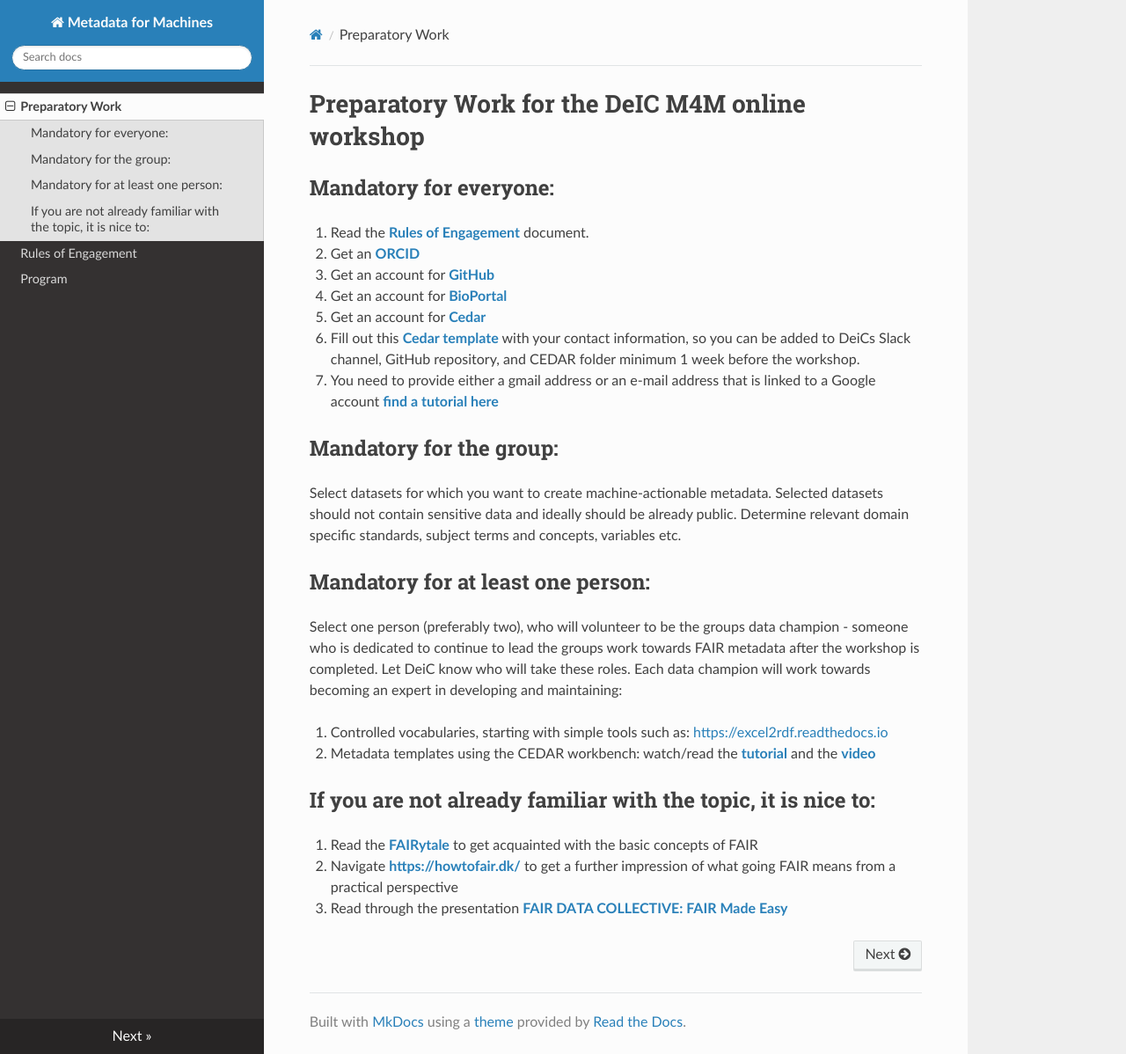
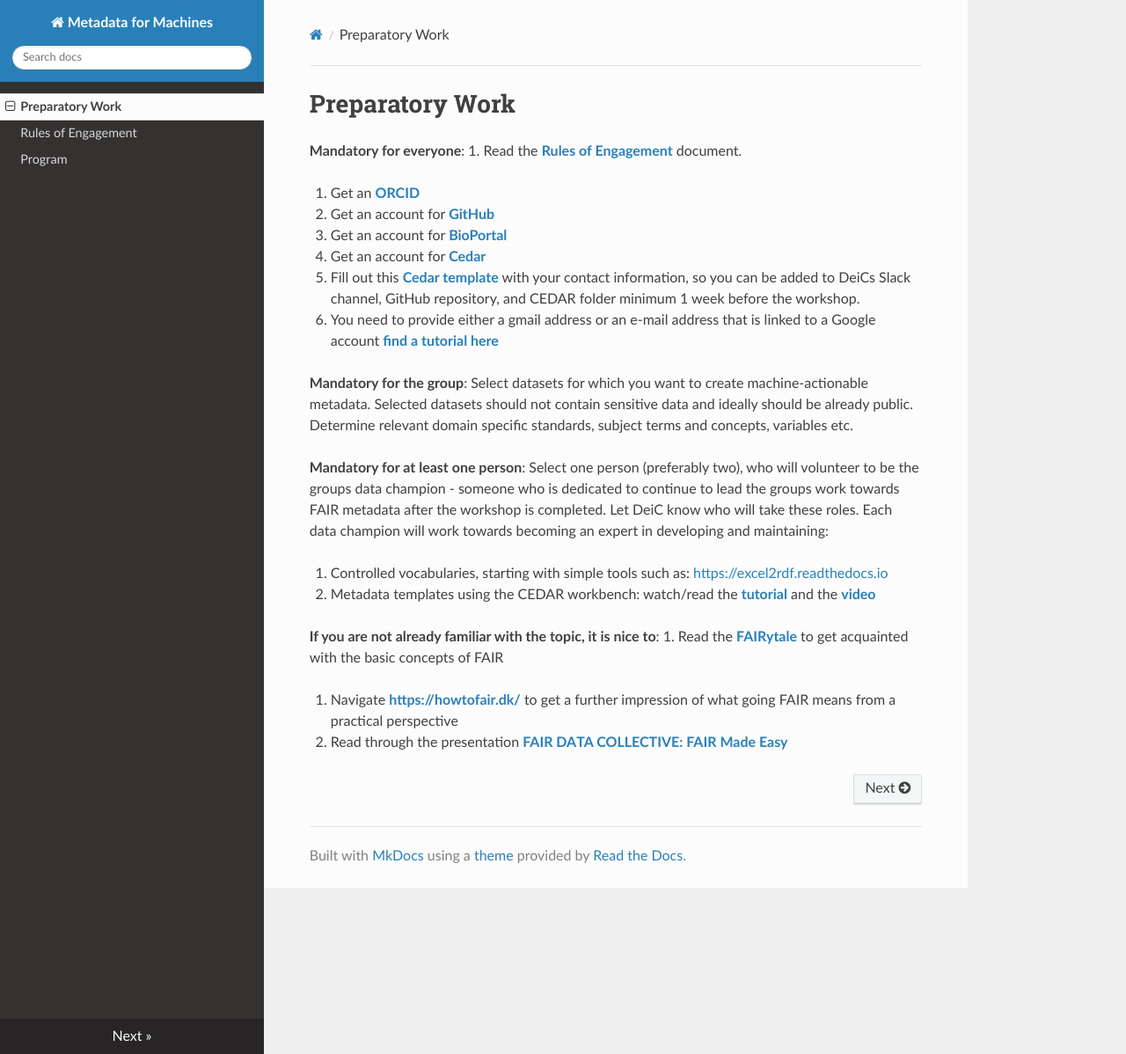
Before and after one commit to Hannah-DK/M4M-DK, an MkDocs documentation site: the page built from docs/Preparatory Work.md, in a window 1280 px wide and 1198 px high. Shown: the whole window at 88% size. Built offline with MkDocs 1.6.1, drawn with Linux system fonts in a browser that asks for light colours; nearby versions of some CDN libraries.

Commit message:
Update Preparatory Work.md

```diff
--- a/docs/Preparatory Work.md
+++ b/docs/Preparatory Work.md
@@ -1,6 +1,6 @@
-# **Preparatory Work for the DeIC M4M online workshop**
+# **Preparatory Work**
 
-## **Mandatory for everyone**:
+**Mandatory for everyone**:
 1. Read the [**Rules of Engagement**](https://m4m-dk.readthedocs.io/en/latest/Rules%20of%20Engagement/) document.
 
 2. Get an [**ORCID**](https://orcid.org/signin)
@@ -15,18 +15,18 @@
 
 7. You need to provide either a gmail address or an e-mail address that is linked to a Google account [**find a tutorial here**](https://support.google.com/accounts/answer/27441)
 
-## **Mandatory for the group**:
+**Mandatory for the group**:
 Select datasets for which you want to create machine-actionable metadata. Selected datasets should not contain sensitive data and ideally should be already public.
 Determine relevant domain specific standards, subject terms and concepts, variables etc.
 
-## **Mandatory for at least one person**:
+**Mandatory for at least one person**:
 Select one person (preferably two), who will volunteer to be the groups data champion - someone who is dedicated to continue to lead the groups work towards FAIR metadata after the workshop is completed. Let DeiC know who will take these roles. Each data champion will work towards becoming an expert in developing and maintaining:
 
 1. Controlled vocabularies, starting with simple tools such as: [https://excel2rdf.readthedocs.io](https://excel2rdf.readthedocs.io/en/latest/)
 
 2. Metadata templates using the CEDAR workbench: watch/read the [**tutorial**](https://metadatacenter.github.io/cedar-manual/) and the [**video**](https://www.youtube.com/watch?v=plqBnYESXbw)
 
-## **If you are not already familiar with the topic, it is nice to**:
+**If you are not already familiar with the topic, it is nice to**:
 1. Read the [**FAIRytale**](https://zenodo.org/record/2248200) to get acquainted with the basic concepts of FAIR
 
 2. Navigate [**https://howtofair.dk/**](https://howtofair.dk/) to get a further impression of what going FAIR means from a practical perspective
```
